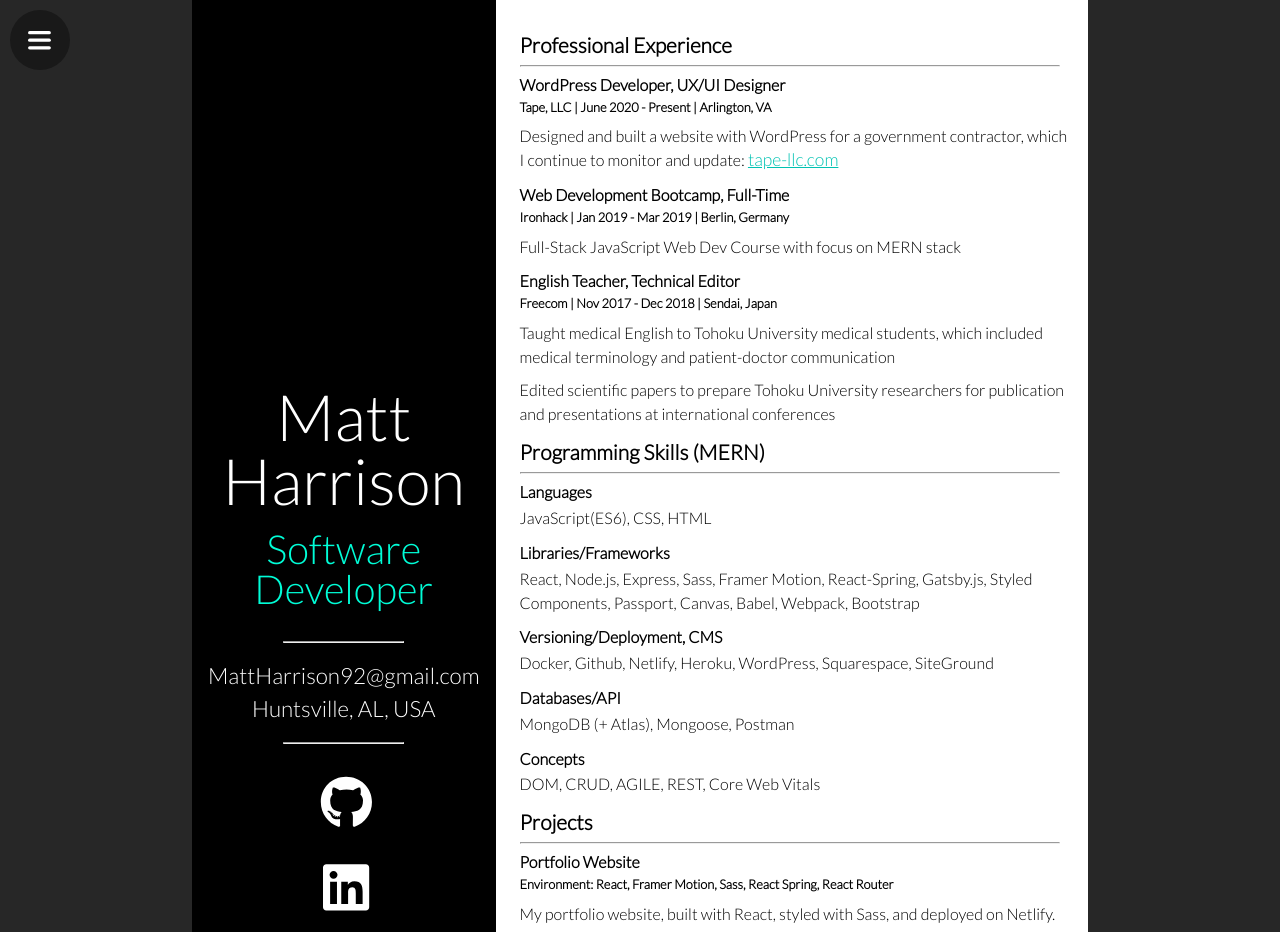
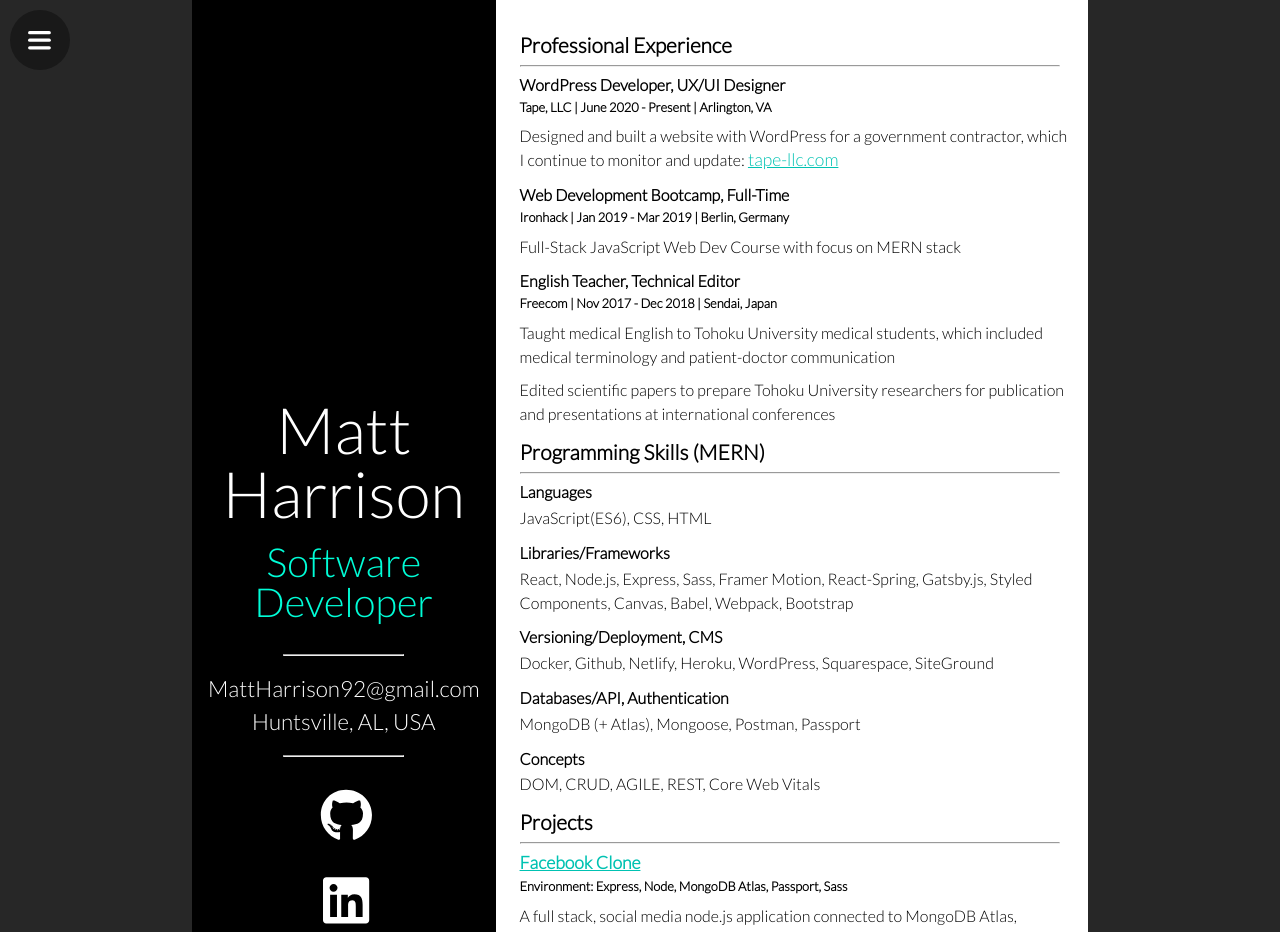
Before and after one commit to Fittocode/Portfolio-website, a React (Create React App) app: page /resume in a window 1280 px wide. Shown: the top 932 px of the page. Built offline with nearby package versions, Linux system fonts and the light colour scheme.

Commit message:
update portfolio resume

```diff
--- a/src/pages/Resume.js
+++ b/src/pages/Resume.js
@@ -93,30 +93,34 @@ const Resume = () => {
               <h4>Libraries/Frameworks</h4>
               <p>
                 React, Node.js, Express, Sass, Framer Motion, React-Spring,
-                Gatsby.js, Styled Components, Passport, Canvas, Babel, Webpack,
-                Bootstrap
+                Gatsby.js, Styled Components, Canvas, Babel, Webpack, Bootstrap
               </p>
               <h4>Versioning/Deployment, CMS</h4>
               <p>
                 Docker, Github, Netlify, Heroku, WordPress, Squarespace,
                 SiteGround
               </p>
-              <h4>Databases/API</h4>
-              <p>MongoDB (+ Atlas), Mongoose, Postman</p>
+              <h4>Databases/API, Authentication</h4>
+              <p>MongoDB (+ Atlas), Mongoose, Postman, Passport</p>
               <h4>Concepts</h4>
               <p>DOM, CRUD, AGILE, REST, Core Web Vitals</p>
             </div>
             <div className='resume-sections'>
               <h3>Projects</h3>
               <hr />
-              <h4>Portfolio Website</h4>
-              <h5>
-                Environment: React, Framer Motion, Sass, React Spring, React
-                Router
-              </h5>
+              <h4>
+                <a
+                  className='link-color'
+                  href='https://mattharrisondev-social-app.herokuapp.com/'
+                >
+                  Facebook Clone
+                </a>
+              </h4>
+              <h5>Environment: Express, Node, MongoDB Atlas, Passport, Sass</h5>
               <p>
-                My portfolio website, built with React, styled with Sass, and
-                deployed on Netlify.
+                A full stack, social media node.js application connected to
+                MongoDB Atlas, authenticated with Passport, and deployed to
+                Heroku via Docker
               </p>
               <h4>
                 <a
```
